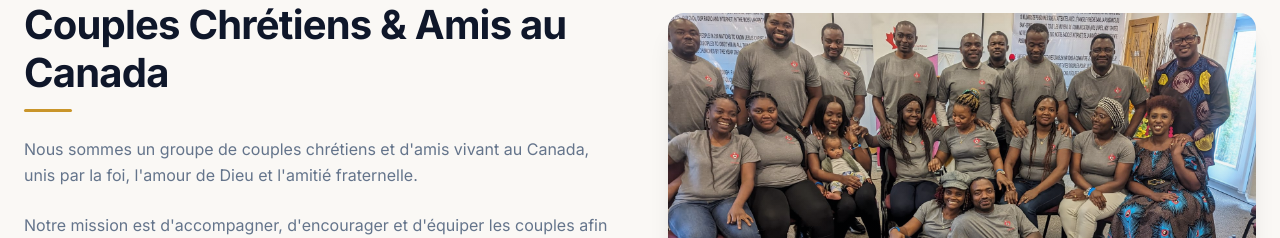
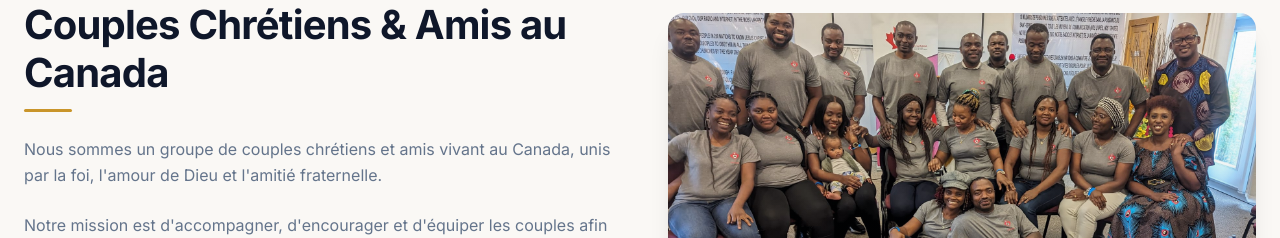
Before and after one commit to Joello61/retraire-ccac, a Next.js app: page / in a window 1280 px wide. Shown: the part 2920-3158 px from the top of the page. Built offline with nearby package versions, Linux system fonts and the light colour scheme; no server answers.

Commit message:
Corrige le texte de présentation dans la section "Qui sommes-nous ?"

```diff
--- a/components/sections/WhoWeAre.tsx
+++ b/components/sections/WhoWeAre.tsx
@@ -48,7 +48,7 @@ export default function WhoWeAre() {
             />
 
             <p className="text-brand-gray leading-relaxed text-base">
-              Nous sommes un groupe de couples chrétiens et d&apos;amis vivant au Canada, unis par la foi, l&apos;amour de Dieu et l&apos;amitié fraternelle.
+              Nous sommes un groupe de couples chrétiens et amis vivant au Canada, unis par la foi, l&apos;amour de Dieu et l&apos;amitié fraternelle.
             </p>
 
             <p className="text-brand-gray leading-relaxed text-base">
```
